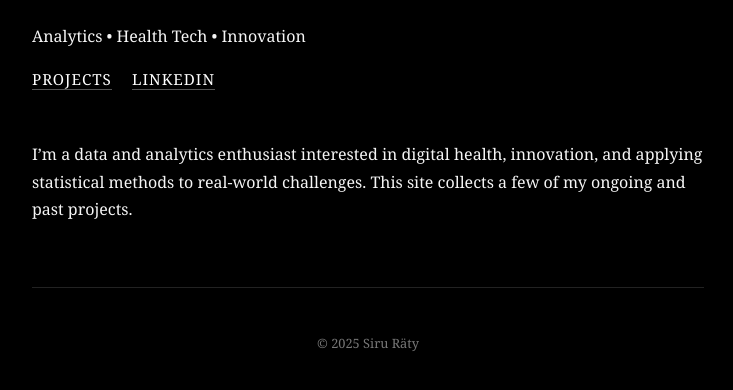
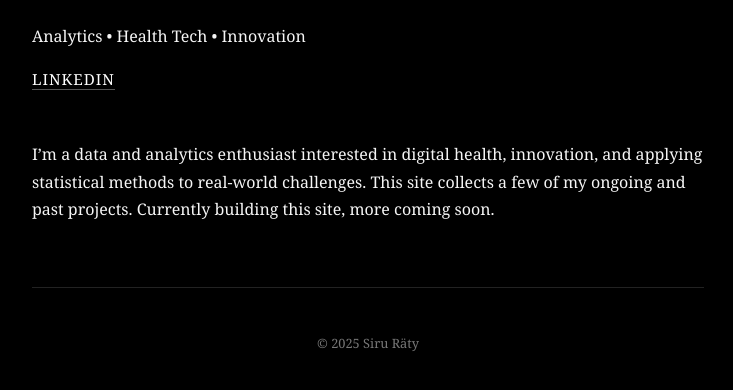
Before and after one commit to siruraty/siruraty.github.io, a plain HTML site: page index.html in a window 1280 px wide. Shown: the part 108-498 px from the top of the page, without its empty margins (272-1005 px from the left). Drawn offline with Linux system fonts and the light colour scheme.

Commit message:
commented out projects link

```diff
--- a/index.html
+++ b/index.html
@@ -12,7 +12,8 @@
       <h1>Siru Räty</h1>
       <p>Analytics • Health Tech • Innovation</p>
       <nav>
-        <a href="projects/">Projects</a>
+        <!--uncomment when ready:-->
+        <!-- <a href="projects/">Projects</a> -->
         <a href="https://www.linkedin.com/in/siruraty/" target="_blank">LinkedIn</a>
       </nav>
     </header>
@@ -24,6 +25,8 @@
           I’m a data and analytics enthusiast interested in digital health,
           innovation, and applying statistical methods to real-world challenges.
           This site collects a few of my ongoing and past projects.
+
+          Currently building this site, more coming soon.
         </p>
       </section>
     </main>
```
